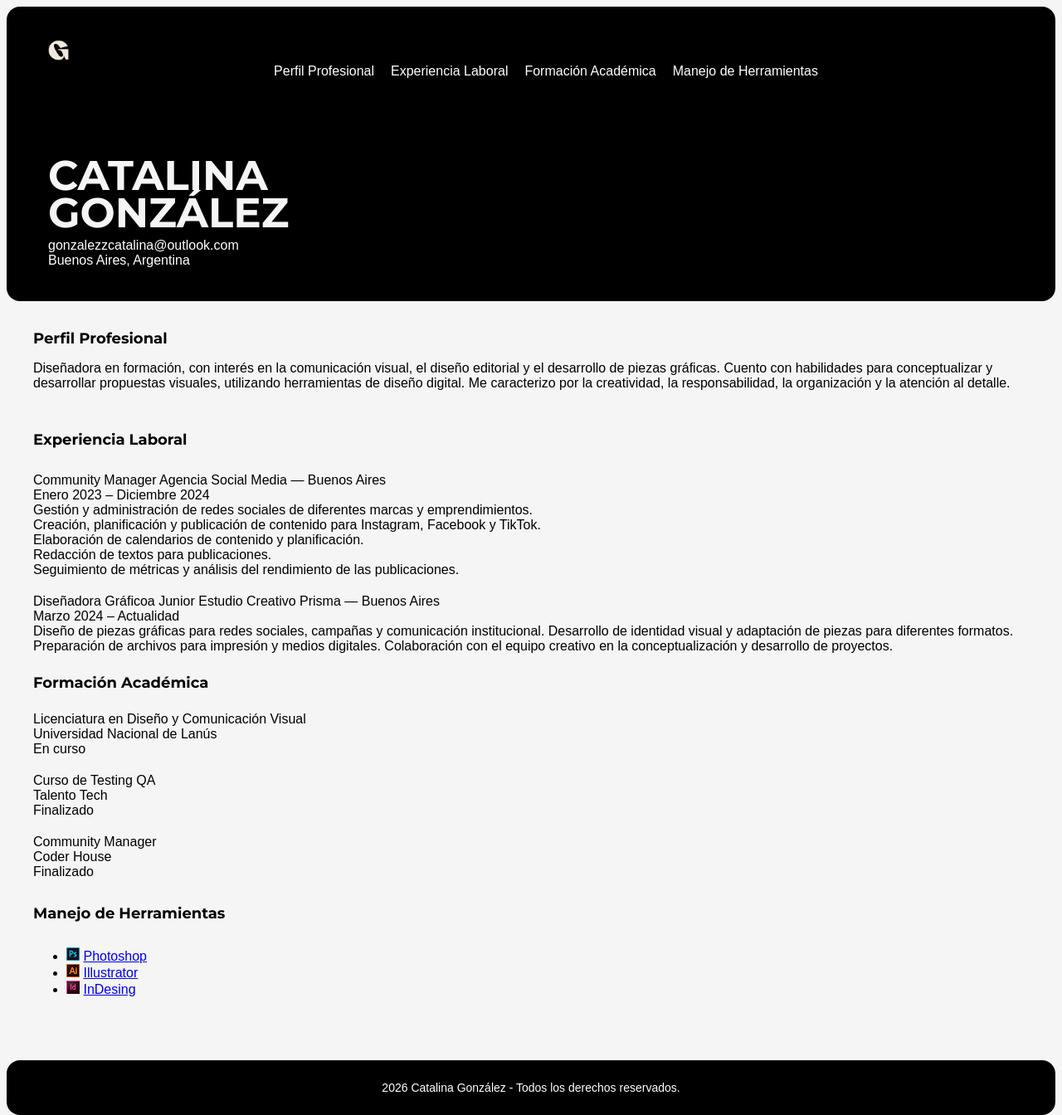
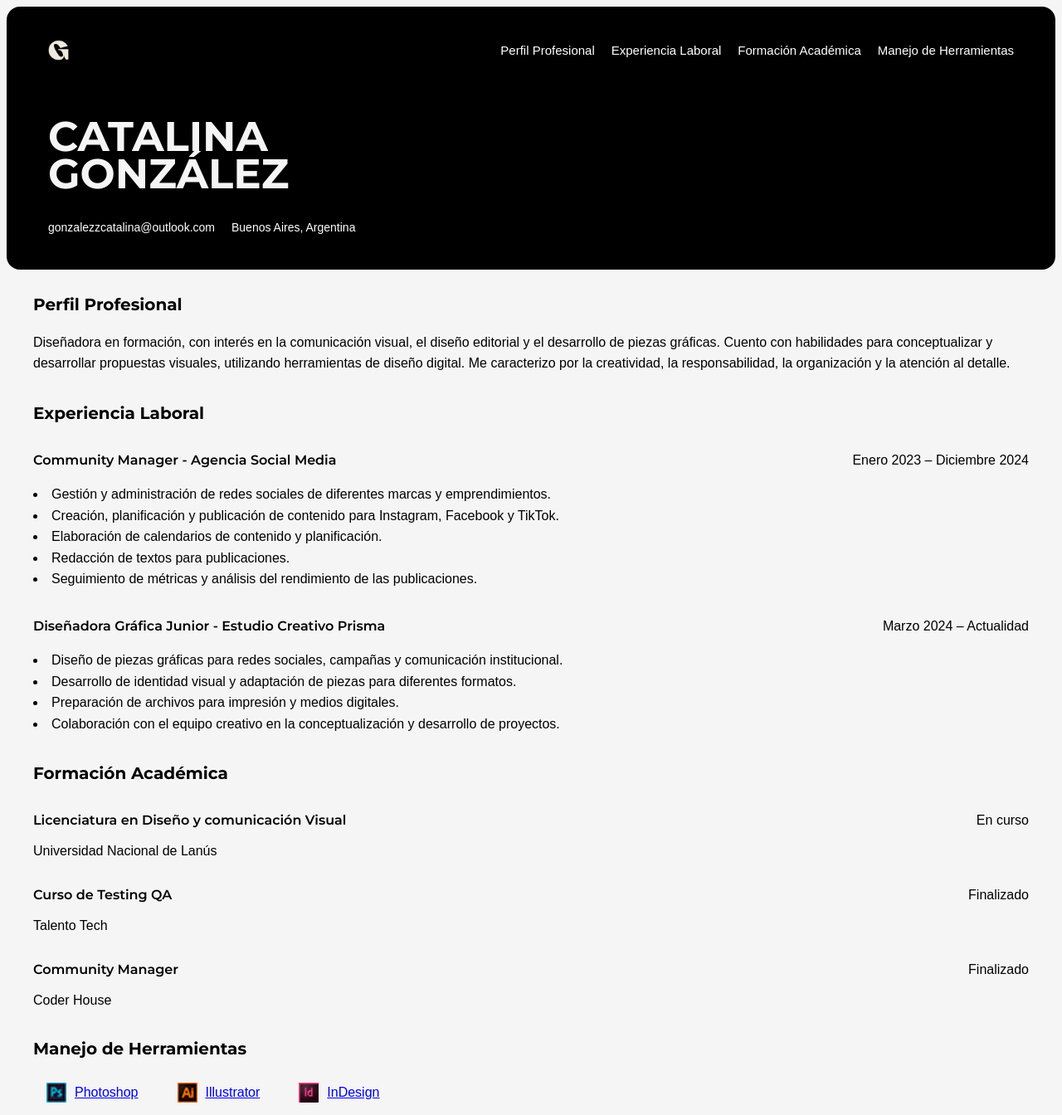
Before and after one commit to ggonzalezzcatalina/cv-catalina-gonzalez, a plain HTML site: page index.html in a window 1280 px wide. Shown: the top 1344 px of the page at 83% size. Drawn offline with Linux system fonts and the light colour scheme.

Commit message:
mejoraspreentrega

```diff
--- a/estilos.css
+++ b/estilos.css
@@ -5,16 +5,18 @@ h1,
 }
 
 .botonera {
-    width: 1200px;
-    height: 60px;
+    width: auto;
+    height: auto;
     display: flex;
-    justify-content: center;
+    align-items: center;
     gap: 20px;
+
 }
 
 .botonera a {
     color: white !important;
     text-decoration: none;
+    font-size: 15px;
 }
 
 #cabecera {
@@ -22,14 +24,13 @@ h1,
     width: auto;
     height: auto;
     margin: 0% auto;
-    height: auto;
     border-radius: 16px;
     padding: 40px 50px;
     box-sizing: border-box;
 }
 
 #cabecera p,
-contacto-item {
+.contacto-item {
     color: white !important;
 }
 
@@ -38,6 +39,13 @@ contacto-item {
     src: url(fonts/Montserrat-Regular.ttf) format(truetype);
     font-weight: normal;
     font-style: normal;
+}
+.cabecera-arriba {
+display: flex;
+justify-content: space-between;
+align-items: center;
+width: 100%;
+margin-bottom: 35px;
 }
 
 @font-face {
@@ -68,15 +76,19 @@ h1 {
 h2 {
     font-family: 'montserrat b', sans-serif;
     text-align: start;
-    font-size: 18px;
+    font-size: 20px;
+    margin-top: 10px;
+    margin-bottom: 16px;
+    border-bottom: 2px;
+    padding-bottom: 5px;
 }
 
 h3 {
     line-height: 3rem;
-    font-size: 18px;
+    font-size: 16px;
     margin-top: 35px;
     margin-bottom: 12px;
-    font-family: 'montserrat b', sans-serif;
+    font-family: 'montserrat sb', sans-serif;
 }
 
 h4 {
@@ -94,7 +106,7 @@ h5 {
 p {
     text-wrap-style: balance;
     font-size: 16px;
-    line-height: 1.6p;
+    line-height: 1.6;
     margin-bottom: 20px;
 }
 
@@ -129,3 +141,111 @@ footer p {
     text-align: center;
     font-size: 14px;
 }
+
+#herramientas ul {
+    flex-wrap: wrap;
+    gap: 15px;
+    list-style: none;
+    padding: 0;
+    margin-top: 15px;
+    display: flex;
+}
+
+#herramientas ul li {
+    display: flex;
+    align-items: center;
+    gap: 10px;
+    padding: 8px 16px;
+    border-radius:8px;
+}
+
+main section ul li img {
+    width: 24px;
+    height: 24px;
+    object-fit: contain;
+}
+
+.datos-personales {
+    display: flex;
+    flex-direction: column;
+    gap: 8px;
+}
+
+.datos-contacto {
+    display: flex;
+    flex-direction: row;
+    margin-top: 15px;
+    gap: 20px;
+}
+
+.datos-contacto p {
+    color: rgb(255, 255, 255);
+    margin: 0;
+    font-size: 14px;
+}
+
+.encabezado h3{
+    font-size: 16px;
+    font-weight: 600;
+    margin: 0;
+}
+
+.encabezado {
+    display: flex;
+    justify-content: space-between;
+    align-items: baseline;
+    margin-bottom: 6px;
+}
+
+.fecha {
+    margin: 0;
+ }
+
+.experiencia {
+    margin-bottom: 20px;
+}
+
+main section,
+main article {
+    margin-bottom: 35px;
+}
+
+.formacion {
+    margin-bottom: 18px;
+}
+
+.encabezado {
+    display: flex;
+    justify-content: space-between;
+    align-items: baseline;
+    margin: 0;
+}
+
+.encabezado h3 {
+    font-size: 16px;
+    font-weight: 600;
+    margin: 0;
+}
+
+.institucion {
+    margin: 3px 0 0 0;
+    line-height: 1.3;
+}
+
+article ul {
+    display: block;
+    padding:0;
+    margin-top: 4px;
+    margin-bottom: 16px;
+    list-style-type: disc;
+    list-style-position: inside;
+}
+
+article ul li {
+    display: list-item;
+    line-height: 1.6;
+    margin: 0;
+    padding: 0;
+    height: auto;
+    min-height: 0;
+}
--- a/index.html
+++ b/index.html
@@ -9,75 +9,112 @@
 
 <body>
     <header id="cabecera">
-        <img src="img/g.jpg" alt="Logo G" width="25" height="25" />
 
-        <nav class="botonera">
-            <a href="#">Perfil Profesional</a>
-            <a href="#">Experiencia Laboral</a>
-            <a href="#">Formación Académica</a>
-            <a href="#">Manejo de Herramientas</a>
-        </nav>
+        <div class="cabecera-arriba">
+            <img src="img/g.jpg" alt="logo-g" width="25" height="25" />
 
-        <div class="hero-foto">
-            <img src="" alt="">
+            <nav class="botonera">
+                <a href="#perfil">Perfil Profesional</a>
+                <a href="#experiencia">Experiencia Laboral</a>
+                <a href="#formacion">Formación Académica</a>
+                <a href="#herramientas">Manejo de Herramientas</a>
+            </nav>
+        </div>
 
-            <div>
-                <h1>CATALINA<br>GONZÁLEZ</h1>
-            </div>
+        <div class="datos-personales">
+            <h1>CATALINA<br>GONZÁLEZ</h1>
 
-            <div>
-                <span class="contacto-item">gonzalezzcatalina@outlook.com <br> Buenos Aires, Argentina</span>
+            <div class="datos-contacto">
+                <p>gonzalezzcatalina@outlook.com</p>
+                <p>Buenos Aires, Argentina</p>
             </div>
         </div>
+
     </header>
 
     <main>
-        <article>
+        <article id="perfil">
             <h2>Perfil Profesional</h2>
             <p>Diseñadora en formación, con interés en la comunicación visual, el diseño editorial y el desarrollo de
                 piezas gráficas. Cuento con habilidades para conceptualizar y desarrollar propuestas visuales,
                 utilizando herramientas de diseño digital. Me caracterizo por la creatividad, la responsabilidad, la
                 organización y la atención al detalle.</p>
         </article>
-        <section>
-            <h3>Experiencia Laboral</h3>
-            <p>Community Manager
-                Agencia Social Media — Buenos Aires <br> Enero 2023 – Diciembre 2024 <br> Gestión y administración de
-                redes sociales de diferentes marcas y emprendimientos. <br> Creación, planificación y publicación de contenido para Instagram, Facebook y TikTok. <br>
-                Elaboración de calendarios de contenido y planificación. <br>
-                Redacción de textos para publicaciones. <br>
-                Seguimiento de métricas y análisis del rendimiento de las publicaciones.</p>
-            <p> Diseñadora Gráficoa Junior
-                Estudio Creativo Prisma — Buenos Aires<br>Marzo 2024 – Actualidad<br>Diseño de piezas gráficas para
-                redes sociales, campañas y comunicación institucional.
-                Desarrollo de identidad visual y adaptación de piezas para diferentes formatos.
-                Preparación de archivos para impresión y medios digitales.
-                Colaboración con el equipo creativo en la conceptualización y desarrollo de proyectos.</p>
+
+        <section id="experiencia">
+            <h2>Experiencia Laboral</h2>
+
+            <article class="experiencia">
+                <div class="encabezado">
+                    <h3>Community Manager - Agencia Social Media</h3>
+                    <span class="fechas">Enero 2023 – Diciembre 2024 </span>
+                </div>
+                <ul>
+                    <li>Gestión y administración de redes sociales de diferentes marcas y emprendimientos.</li>
+                    <li>Creación, planificación y publicación de contenido para Instagram, Facebook y TikTok.</li>
+                    <li>Elaboración de calendarios de contenido y planificación.</li>
+                    <li>Redacción de textos para publicaciones.</li>
+                    <li>Seguimiento de métricas y análisis del rendimiento de las publicaciones.</li>
+                </ul>
+            </article>
+
+            <article>
+            <div class="encabezado">
+                <h3>Diseñadora Gráfica Junior - Estudio Creativo Prisma</h3>
+                <span class="fechas">Marzo 2024 – Actualidad </span>
+            </div>
+            <ul>
+                <li>Diseño de piezas gráficas para redes sociales, campañas y comunicación institucional.</li>
+                <li>Desarrollo de identidad visual y adaptación de piezas para diferentes formatos.</li>
+                <li>Preparación de archivos para impresión y medios digitales.</li>
+                <li>Colaboración con el equipo creativo en la conceptualización y desarrollo de proyectos.</li>
+            </ul>
+            </article>
         </section>
 
-        <section>
-            <h4>Formación Académica</h4>
-            <p>Licenciatura en Diseño y Comunicación Visual<br>Universidad Nacional de Lanús<br>En curso</p>
 
-            <p>Curso de Testing QA<br>Talento Tech<br>Finalizado</p>
+        <section id= "formacion">
+            <h2>Formación Académica</h2>
 
-            <p>Community Manager <br>Coder House <br>Finalizado</p>
+            <article class="formacion">
+                <div class="encabezado">
+                    <h3> Licenciatura en Diseño y comunicación Visual </h3>
+                    <span class="fecha"> En curso </span>
+                </div>
+                <p class="institucion"> Universidad Nacional de Lanús </p>
+            </article>
+
+            <article class="formacion">
+                <div class="encabezado">
+                    <h3> Curso de Testing QA </h3>
+                    <span class="fecha"> Finalizado </span>
+                </div>
+                <p class="institucion"> Talento Tech </p>
+            </article>
+
+            <article class="formacion">
+                <div class="encabezado">
+                    <h3> Community Manager </h3>
+                    <span class="fecha"> Finalizado </span>
+                </div>
+                <p class="institucion"> Coder House </p>
+            </article>
         </section>
 
-        <section>
-            <h5>Manejo de Herramientas</h5>
+        <section id="herramientas">
+            <h2>Manejo de Herramientas</h2>
             <ul>
                 <li>
-                    <img src="img/pngphotoshop2.png" alt="logo photoshop">
+                    <img src="img/pngphotoshop2.png" alt="icono de adobe photoshop">
                     <a href="https://www.adobe.com/ar/products/photoshop.html">Photoshop</a>
                 </li>
                 <li>
-                    <img src="img/illustratorpng2.png" alt="logo illustrator">
+                    <img src="img/illustratorpng2.png" alt="icono de adobe illustrator">
                     <a href="https://www.adobe.com/ar/products/illustrator.html">Illustrator</a>
                 </li>
                 <li>
-                    <img src="img/indesingg.png" alt="logo indesing">
-                    <a href="https://www.adobe.com/ar/products/indesign.html">InDesing</a>
+                    <img src="img/indesingg.png" alt="icono de adobe indesign">
+                    <a href="https://www.adobe.com/ar/products/indesign.html">InDesign</a>
                 </li>
             </ul>
         </section>
@@ -88,4 +125,5 @@
     </footer>
 
 </body>
+
 </html>
```
